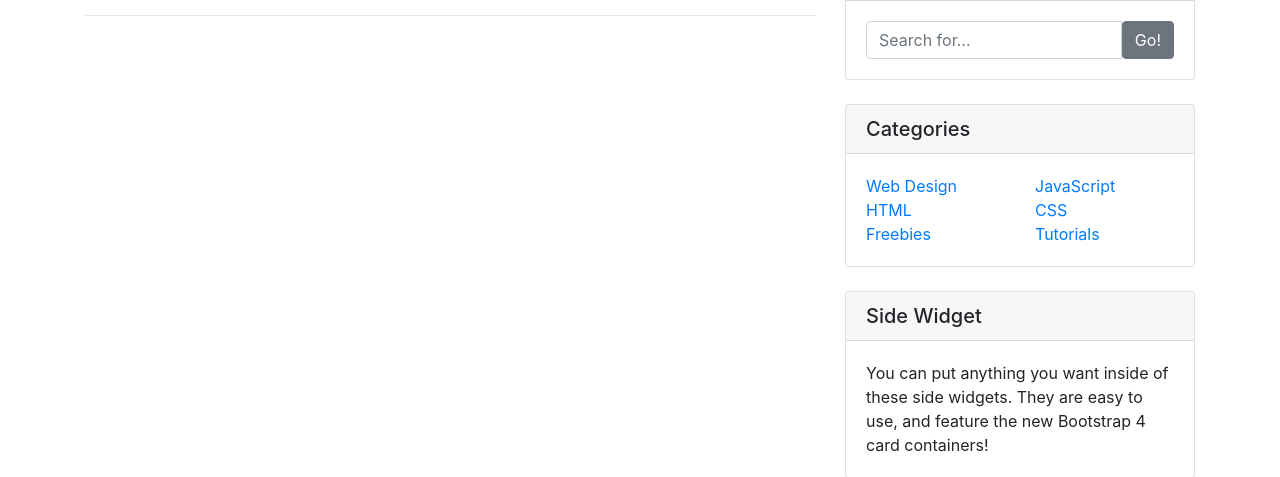
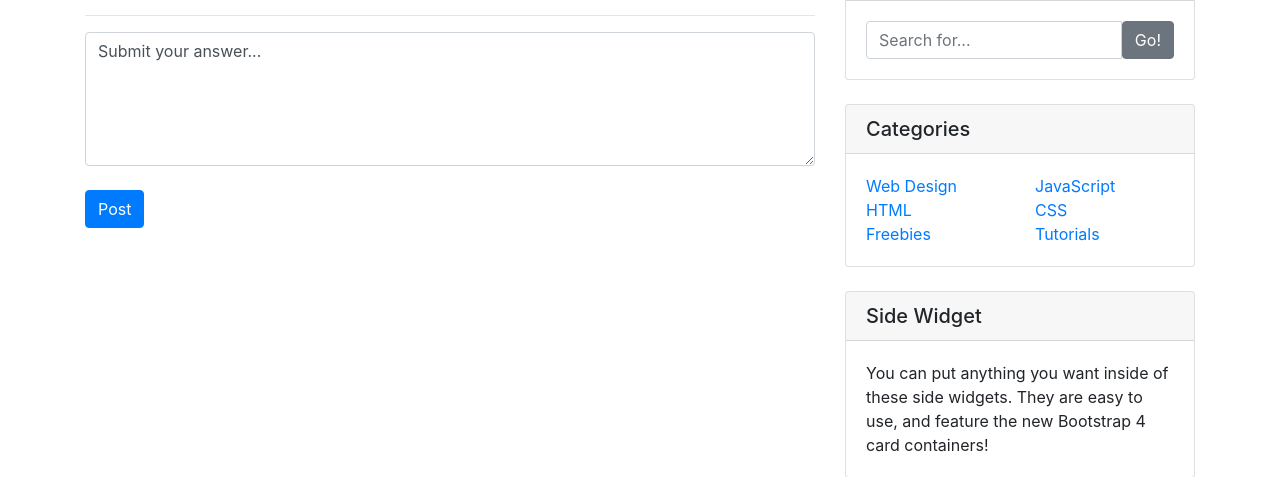
Before and after one commit to krkartikay/HackOnStack, a Flask app: template templates/display_question.html in a window 1280 px wide. Shown: the part 129-606 px from the top of the page. Run offline with Flask 2, Linux system fonts and the light colour scheme; the template is opened without the code that fills it, so the values that code supplies are empty; some libraries are stand-ins or nearby versions.

Commit message:
Improved submission way

```diff
--- a/templates/display_question.html
+++ b/templates/display_question.html
@@ -35,11 +35,11 @@
 </div>
 {% endfor %}
 
-{% if session['logged_in']%}
-<form action="{{url_for('post_answer', q_id = question.q_id)}}" method="post">
-  <textarea name="answer" rows="8" cols="80">Submit your answer...</textarea><br>
-  <input type="submit" name="Submit" value="Post">
-</form>
-{% endif %}
+<div class="form-group">
+  <form action="{{url_for('post_answer', q_id = question.q_id)}}" method="post">
+    <textarea name="answer" class="form-control" rows=5>Submit your answer...</textarea><br>
+    <input type="submit" name="Submit" value="Post" class="btn btn-primary">
+  </form>
+</div>
 
 {% endblock %}
```
